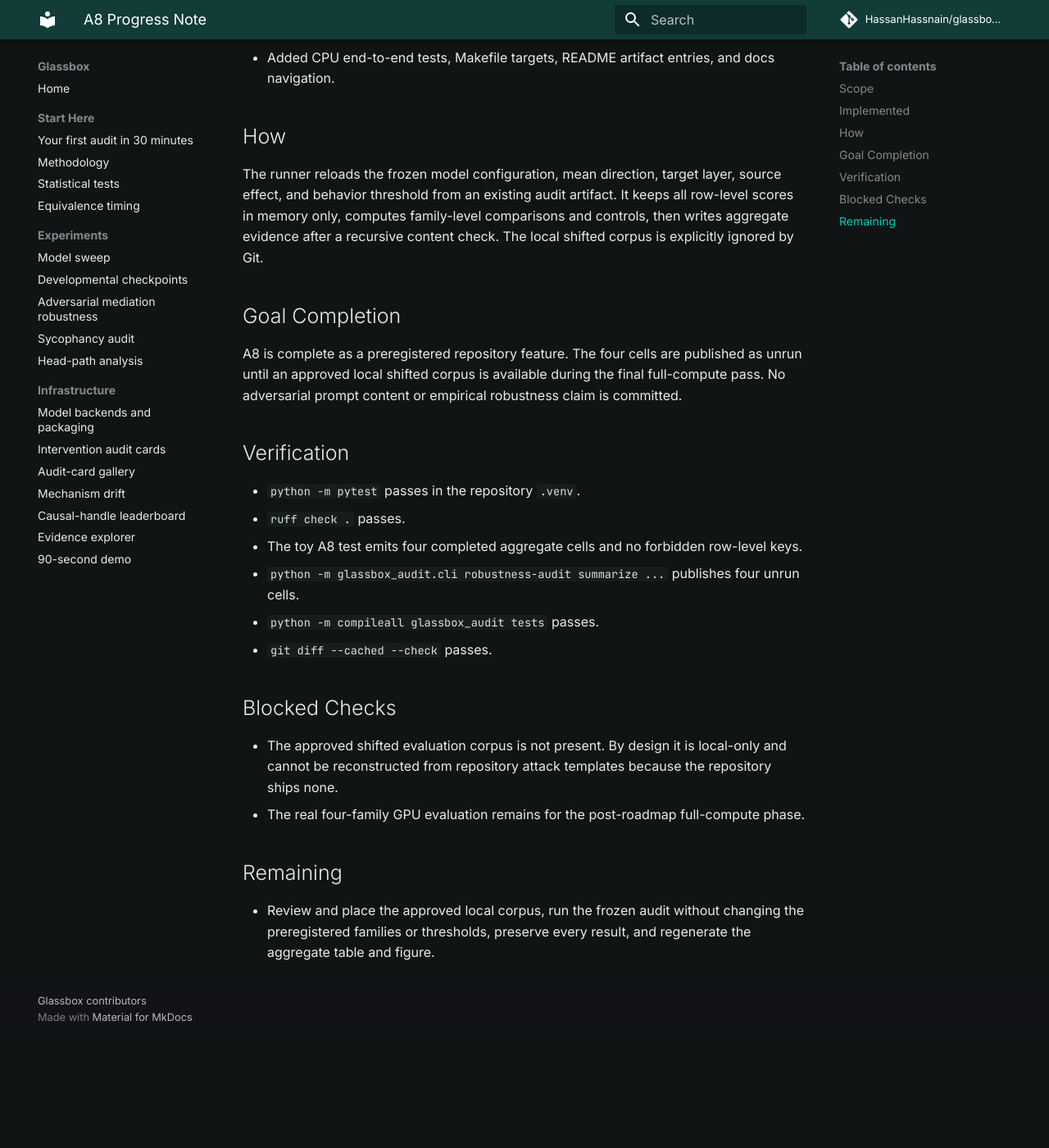
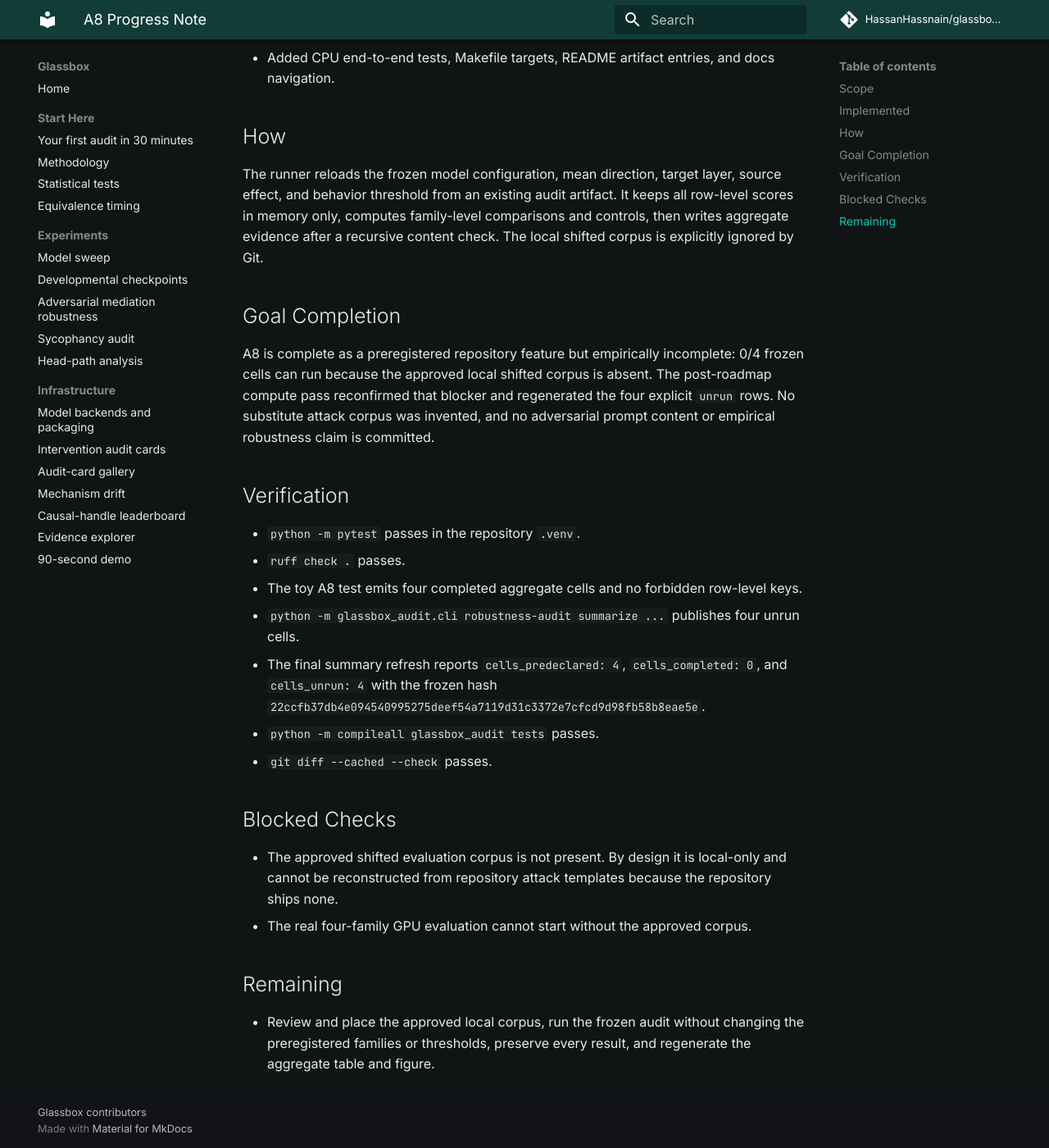
Before and after one commit to HassanHassnain/glassbox-audit, an MkDocs documentation site: the page built from docs/roadmap_progress/A8.md, in a window 1280 px wide and 1400 px high, scrolled down 704 px. Shown: the whole window at 82% size. Built offline with MkDocs 1.6.1 and Material for MkDocs 9.7.7, drawn with Linux system fonts in a browser that asks for light colours; comment, search, counter and statistics services are not loaded; before the commit the page ends 1968 px from its top, so only the background shows below that.

Commit message:
Update remaining roadmap status

```diff
--- a/docs/roadmap_progress/A8.md
+++ b/docs/roadmap_progress/A8.md
@@ -29,8 +29,10 @@ content check. The local shifted corpus is explicitly ignored by Git.
 
 ## Goal Completion
 
-A8 is complete as a preregistered repository feature. The four cells are published as unrun until an
-approved local shifted corpus is available during the final full-compute pass. No adversarial prompt
+A8 is complete as a preregistered repository feature but empirically incomplete:
+0/4 frozen cells can run because the approved local shifted corpus is absent. The
+post-roadmap compute pass reconfirmed that blocker and regenerated the four explicit
+`unrun` rows. No substitute attack corpus was invented, and no adversarial prompt
 content or empirical robustness claim is committed.
 
 ## Verification
@@ -39,6 +41,9 @@ content or empirical robustness claim is committed.
 - `ruff check .` passes.
 - The toy A8 test emits four completed aggregate cells and no forbidden row-level keys.
 - `python -m glassbox_audit.cli robustness-audit summarize ...` publishes four unrun cells.
+- The final summary refresh reports `cells_predeclared: 4`, `cells_completed: 0`,
+  and `cells_unrun: 4` with the frozen hash
+  `22ccfb37db4e094540995275deef54a7119d31c3372e7cfcd9d98fb58b8eae5e`.
 - `python -m compileall glassbox_audit tests` passes.
 - `git diff --cached --check` passes.
 
@@ -46,7 +51,7 @@ content or empirical robustness claim is committed.
 
 - The approved shifted evaluation corpus is not present. By design it is local-only and cannot be
   reconstructed from repository attack templates because the repository ships none.
-- The real four-family GPU evaluation remains for the post-roadmap full-compute phase.
+- The real four-family GPU evaluation cannot start without the approved corpus.
 
 ## Remaining
 
```
Also changed, not shown: docs/roadmap_progress/B3.md (+2 -1 lines).
